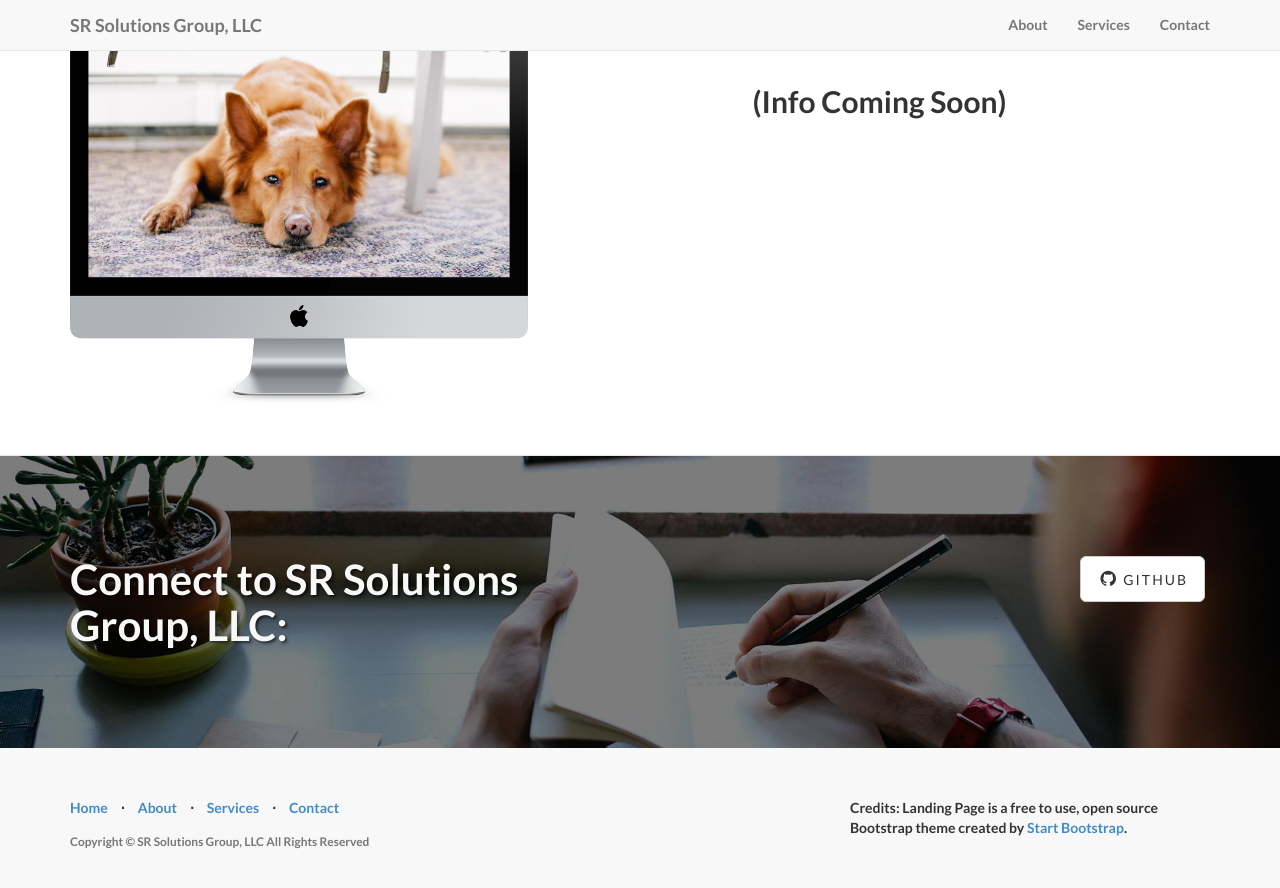
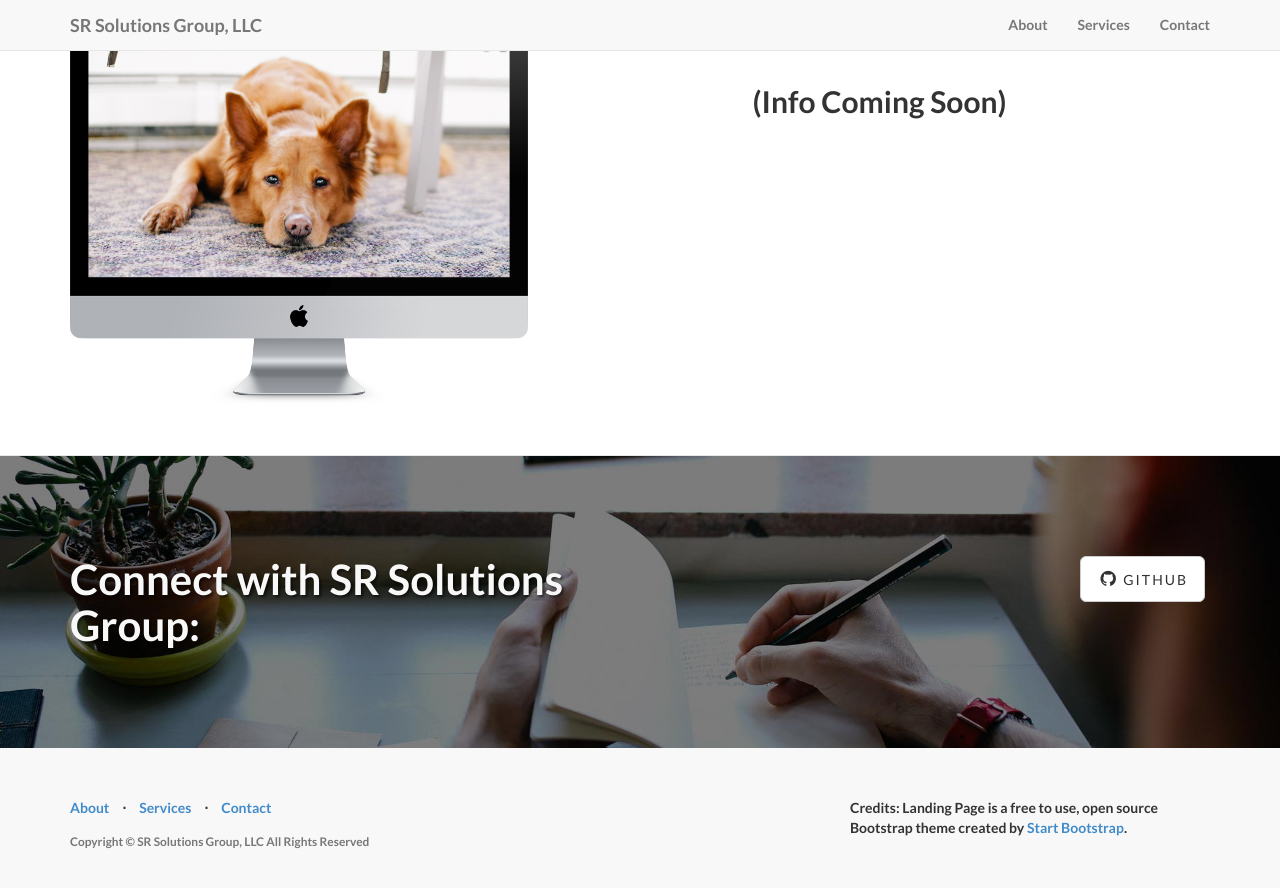
Before and after one commit to SRSolutionsGroup/srsolutionsgroup.github.io, a Jekyll site: the page built from index.html, in a window 1280 px wide and 900 px high, scrolled down 760 px. Shown: the top 888 px of the window. Built offline with Jekyll 4.4.1, drawn with Linux system fonts in a browser that asks for light colours.

Commit message:
Minor copy tweaks; adds in-page anchors.

```diff
--- a/_includes/contact.html
+++ b/_includes/contact.html
@@ -1,10 +1,11 @@
 <div class="banner">
+  <a name="contact"></a>
 
     <div class="container">
 
         <div class="row">
             <div class="col-lg-6">
-                <h2>Connect to {{ site.title }}:</h2>
+                <h2>Connect with SR Solutions Group:</h2>
             </div>
             <div class="col-lg-6">
                 <ul class="list-inline banner-social-buttons">
--- a/_includes/footer.html
+++ b/_includes/footer.html
@@ -4,10 +4,6 @@
         <div class="row">
             <div class="col-md-8">
                 <ul class="list-inline">
-                    <li>
-                        <a href="#home">Home</a>
-                    </li>
-                    <li class="footer-menu-divider">&sdot;</li>
                     <li>
                         <a href="#about">About</a>
                     </li>
--- a/_includes/header.html
+++ b/_includes/header.html
@@ -15,13 +15,13 @@
         <div class="collapse navbar-collapse" id="bs-example-navbar-collapse-1">
             <ul class="nav navbar-nav navbar-right">
                 <li>
-                    <a href="#">About</a>
+                    <a href="#about">About</a>
                 </li>
                 <li>
-                    <a href="#">Services</a>
+                    <a href="#services">Services</a>
                 </li>
                 <li>
-                    <a href="#">Contact</a>
+                    <a href="#contact">Contact</a>
                 </li>
             </ul>
         </div>
@@ -31,6 +31,7 @@
 </nav>
 
 <!-- Header -->
+<a name="about"></a>
 <div class="intro-header">
 
     <div class="container">
--- a/_includes/page_content.html
+++ b/_includes/page_content.html
@@ -1,4 +1,5 @@
 <!-- Page Content -->
+<a name="services"></a>
 {% for post in site.posts reversed %}
   {% capture thecycle %}{% cycle 'odd', 'even' %}{% endcapture %}
     {% if thecycle == 'odd' %}
```
Also changed, not shown: 2 other files.
